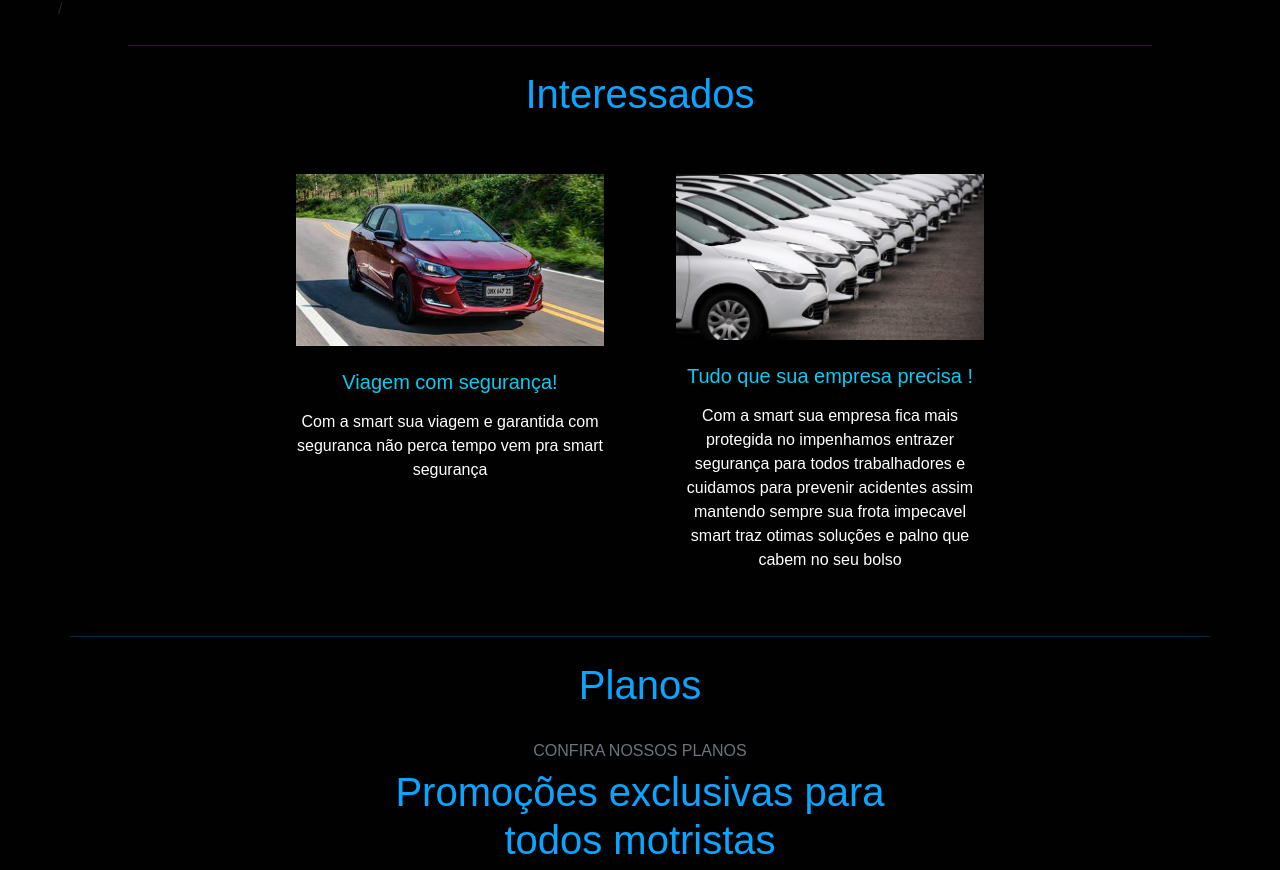
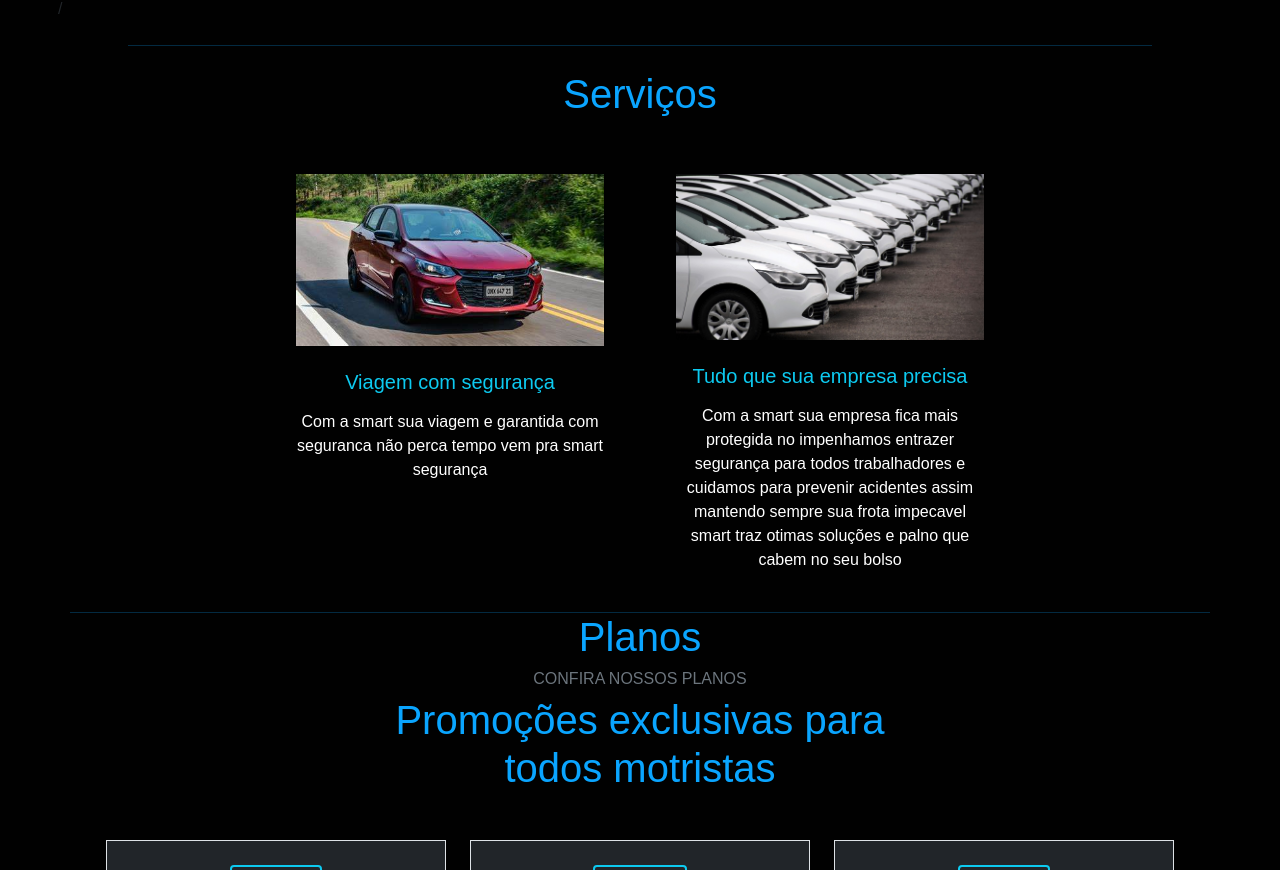
Before and after one commit to thiago-sl/SmartSeguranca, a plain HTML site: page index.html in a window 1280 px wide. Shown: the part 986-1856 px from the top of the page. Drawn offline with nearby package versions, Linux system fonts and the light colour scheme.

Commit message:
final
thiago

```diff
--- a/index.html
+++ b/index.html
@@ -120,24 +120,24 @@
     <br>
     <hr>
     <br>
-    <h1>Interessados</h1>
+    <h1>Serviços</h1>
     <div class="container-xxl courses my-6 py-6 pb-0">
         <div class="container">
             <div class="text-center mx-auto mb-5 wow fadeInUp" data-wow-delay="0.1s" style="max-width: 500px;">
 
             </div>
-            <div class="row g-4 justify-content-center">
+            <div class="row g-6 justify-content-center">
                 <div class="col-lg-4 col-md-6/ wow fadeInUp" data-wow-delay="0.1s">
                     <div class="courses-item d-flex flex-column  info overflow-hidden h-100 ">
                         <div class="text-center p-4 pt-0">
 
                             <div class="position-relative mt-auto ">
-                                <img class="img-fluid " src="img/pupular.jfif" alt="">
+                                <img class="img-fluid " src="img/pupular.jfif"alt="">
 
                             </div>
                             <br>
 
-                            <h5 class="mb-3 text-info">Viagem com  segurança!</h5>
+                            <h5 class="mb-3 text-info">Viagem com  segurança</h5>
                             <p>Com a smart sua viagem e garantida com seguranca não perca tempo vem pra smart segurança </p>
 
                         </div>
@@ -153,7 +153,7 @@
 
                             </div><br>
 
-                            <h5 class="mb-3 text-info">Tudo que sua empresa precisa !</h5>
+                            <h5 class="mb-3 text-info">Tudo que sua empresa precisa </h5>
                             <p>Com a smart sua empresa fica mais protegida no impenhamos entrazer segurança para todos trabalhadores
                                 e cuidamos para prevenir acidentes assim mantendo sempre sua frota impecavel smart traz otimas soluções
                             e palno que cabem no seu bolso </p>
```
